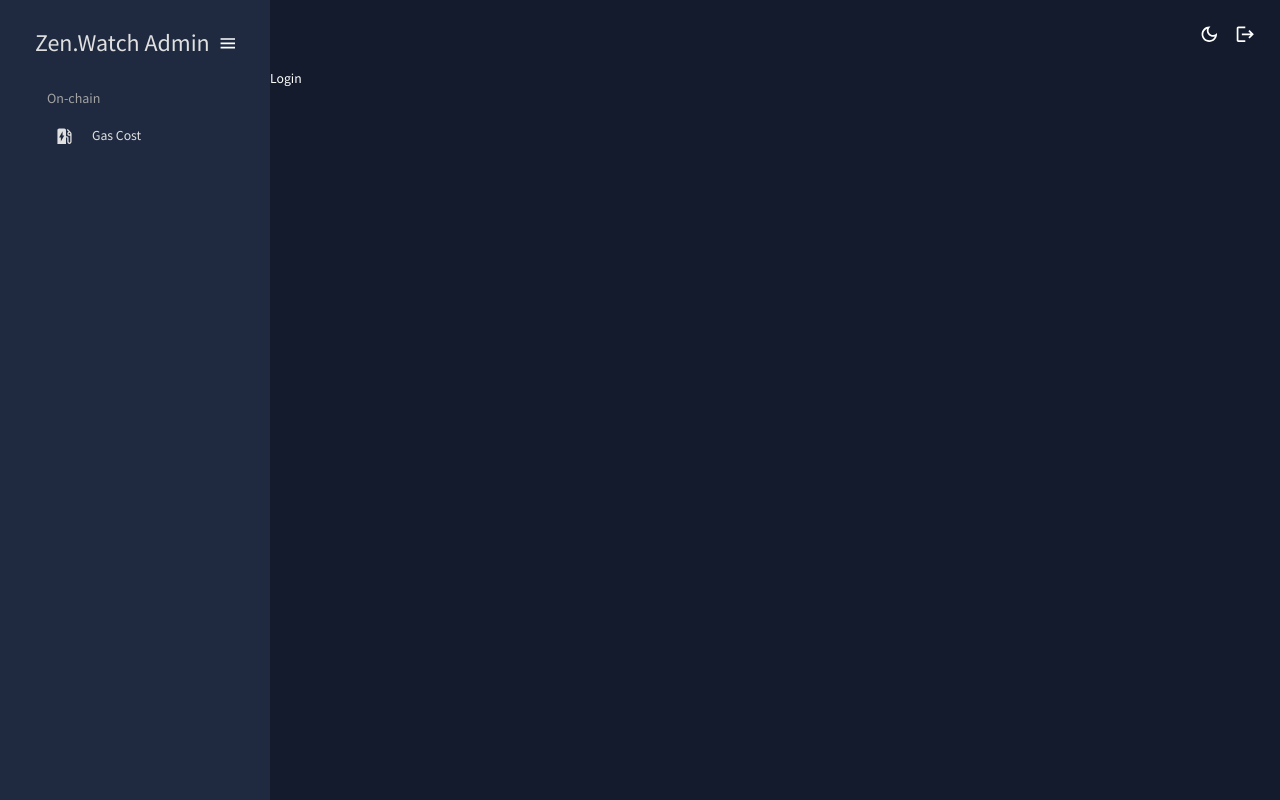
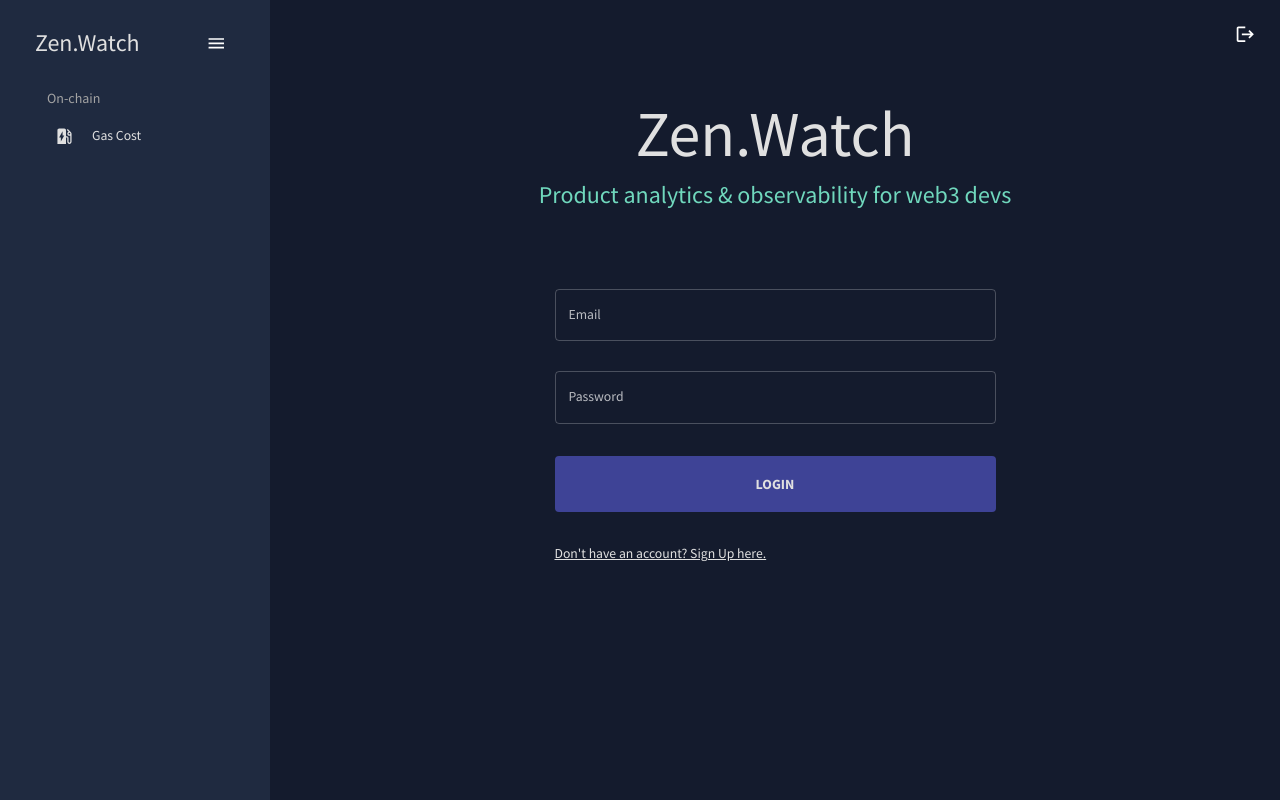
Before and after one commit to Zen-Watch/zen-watch-admin, a React (Create React App) app in the folder zen-watch-admin-dashboard/: page / in a window 1280 px wide. Built offline with nearby package versions, Linux system fonts and the light colour scheme.

Commit message:
login page

```diff
--- a/zen-watch-admin-dashboard/src/scenes/global/Sidebar.jsx
+++ b/zen-watch-admin-dashboard/src/scenes/global/Sidebar.jsx
@@ -70,7 +70,7 @@
                 ml="15px"
               >
                 <Typography variant="h3" color={colors.grey[100]}>
-                  Zen.Watch Admin
+                  Zen.Watch
                 </Typography>
                 <IconButton onClick={() => setIsCollapsed(!isCollapsed)}>
                   <MenuOutlinedIcon />
--- a/zen-watch-admin-dashboard/src/scenes/global/Topbar.jsx
+++ b/zen-watch-admin-dashboard/src/scenes/global/Topbar.jsx
@@ -1,14 +1,10 @@
 import { Box, IconButton, useTheme } from "@mui/material";
-import { useContext } from "react";
-import { ColorModeContext, tokens } from "../../theme";
-import LightModeOutlinedIcon from "@mui/icons-material/LightModeOutlined";
-import DarkModeOutlinedIcon from "@mui/icons-material/DarkModeOutlined";
+import { tokens } from "../../theme";
 import LogoutIcon from '@mui/icons-material/Logout';
 
 export default function Topbar() {
   const theme = useTheme();
   const colors = tokens(theme.palette.mode);
-  const colorMode = useContext(ColorModeContext);
 
   return (
     <Box display="flex" justifyContent="space-between" p={2}>
@@ -21,13 +17,6 @@
 
       {/* ICONS */}
       <Box display="flex">
-        <IconButton onClick={colorMode.toggleColorMode}>
-          {theme.palette.mode === "dark" ? (
-            <DarkModeOutlinedIcon />
-          ) : (
-            <LightModeOutlinedIcon />
-          )}
-        </IconButton>
         <IconButton>
           <LogoutIcon />
         </IconButton>
--- /dev/null
+++ b/zen-watch-admin-dashboard/src/scenes/login/Form.jsx
@@ -0,0 +1,193 @@
+import { useState } from "react";
+import {
+  Box,
+  Button,
+  TextField,
+  useMediaQuery,
+  Typography,
+  useTheme,
+} from "@mui/material";
+import { Formik } from "formik";
+import * as yup from "yup";
+import { useNavigate } from "react-router-dom";
+//import { useDispatch } from "react-redux";
+//import { setLogin } from "state";
+import { tokens } from "../../theme";
+
+const registerSchema = yup.object().shape({
+  firstName: yup.string().required("required"),
+  lastName: yup.string().required("required"),
+  email: yup.string().email("invalid email").required("required"),
+  password: yup.string().required("required"),
+  location: yup.string().required("required"),
+  occupation: yup.string().required("required"),
+  picture: yup.string().required("required"),
+});
+
+const loginSchema = yup.object().shape({
+  email: yup.string().email("invalid email").required("required"),
+  password: yup.string().required("required"),
+});
+
+const initialValuesRegister = {
+  firstName: "",
+  lastName: "",
+  email: "",
+  password: "",
+  location: "",
+  occupation: "",
+  picture: "",
+};
+
+const initialValuesLogin = {
+  email: "",
+  password: "",
+};
+
+const Form = () => {
+  const [pageType, setPageType] = useState("login");
+  const { palette } = useTheme();
+  const colors = tokens(palette.mode);
+  //const dispatch = useDispatch();
+  const navigate = useNavigate();
+  const isNonMobile = useMediaQuery("(min-width:600px)");
+  const isLogin = pageType === "login";
+  const isRegister = pageType === "register";
+
+  const register = async (values, onSubmitProps) => {
+    // this allows us to send form info with image
+    const formData = new FormData();
+    for (let value in values) {
+      formData.append(value, values[value]);
+    }
+    formData.append("picturePath", values.picture.name);
+
+    const savedUserResponse = await fetch(
+      "http://localhost:3001/auth/register",
+      {
+        method: "POST",
+        body: formData,
+      }
+    );
+    const savedUser = await savedUserResponse.json();
+    onSubmitProps.resetForm();
+
+    if (savedUser) {
+      setPageType("login");
+    }
+  };
+
+  const login = async (values, onSubmitProps) => {
+    const loggedInResponse = await fetch("http://localhost:3001/auth/login", {
+      method: "POST",
+      headers: { "Content-Type": "application/json" },
+      body: JSON.stringify(values),
+    });
+    const loggedIn = await loggedInResponse.json();
+    onSubmitProps.resetForm();
+    if (loggedIn) {
+      // dispatch(
+      //   setLogin({
+      //     user: loggedIn.user,
+      //     token: loggedIn.token,
+      //   })
+      // );
+      navigate("/home");
+    }
+  };
+
+  const handleFormSubmit = async (values, onSubmitProps) => {
+    if (isLogin) await login(values, onSubmitProps);
+    if (isRegister) await register(values, onSubmitProps);
+  };
+
+  return (
+    <Formik
+      onSubmit={handleFormSubmit}
+      initialValues={isLogin ? initialValuesLogin : initialValuesRegister}
+      validationSchema={isLogin ? loginSchema : registerSchema}
+    >
+      {({
+        values,
+        errors,
+        touched,
+        handleBlur,
+        handleChange,
+        handleSubmit,
+        setFieldValue,
+        resetForm,
+      }) => (
+        <form onSubmit={handleSubmit}>
+          <Box
+            display="grid"
+            gap="30px"
+            gridTemplateColumns="repeat(4, minmax(0, 1fr))"
+            sx={{
+              "& > div": { gridColumn: isNonMobile ? undefined : "span 4" },
+            }}
+          >
+            <TextField
+              label="Email"
+              onBlur={handleBlur}
+              onChange={handleChange}
+              value={values.email}
+              name="email"
+              error={Boolean(touched.email) && Boolean(errors.email)}
+              helperText={touched.email && errors.email}
+              sx={{ gridColumn: "span 4" }}
+            />
+            <TextField
+              label="Password"
+              type="password"
+              onBlur={handleBlur}
+              onChange={handleChange}
+              value={values.password}
+              name="password"
+              error={Boolean(touched.password) && Boolean(errors.password)}
+              helperText={touched.password && errors.password}
+              sx={{ gridColumn: "span 4" }}
+            />
+          </Box>
+
+          {/* BUTTONS */}
+          <Box>
+            <Button
+              fullWidth
+              type="submit"
+              sx={{
+                m: "2rem 0",
+                p: "1rem",
+                backgroundColor: colors.blueAccent[700],
+                color: colors.grey[100],
+                fontSize: "14px",
+                fontWeight: "bold",
+              }}
+            >
+              {isLogin ? "LOGIN" : "REGISTER"}
+            </Button>
+            <Typography
+              onClick={() => {
+                setPageType(isLogin ? "register" : "login");
+                resetForm();
+              }}
+              sx={{
+                textDecoration: "underline",
+                color: colors.grey[100],
+                "&:hover": {
+                  cursor: "pointer",
+                  color: colors.grey[100],
+                },
+              }}
+            >
+              {isLogin
+                ? "Don't have an account? Sign Up here."
+                : "Already have an account? Login here."}
+            </Typography>
+          </Box>
+        </form>
+      )}
+    </Formik>
+  );
+};
+
+export default Form;
--- /dev/null
+++ b/zen-watch-admin-dashboard/src/scenes/login/index.jsx
@@ -0,0 +1,34 @@
+import { Box, Typography, useTheme, useMediaQuery } from "@mui/material";
+import Form from "./Form";
+import { tokens } from "../../theme";
+
+export default function Login()  {
+  const theme = useTheme();
+  const colors = tokens(theme.palette.mode);
+  const isNonMobileScreens = useMediaQuery("(min-width: 1000px)");
+  return (
+    <Box>
+      <Box
+        width="100%"
+        p="1rem 6%"
+        textAlign="center"
+      >
+        <Typography fontSize="64px" color={colors.grey[100]}>
+          Zen.Watch
+        </Typography>
+        <Typography variant="h3" color={colors.greenAccent[400]}>
+          Product analytics & observability for web3 devs
+        </Typography>
+      </Box>
+
+      <Box
+        width={isNonMobileScreens ? "50%" : "93%"}
+        p="2rem"
+        m="2rem auto"
+        borderRadius="1.5rem"
+      >
+        <Form />
+      </Box>
+    </Box>
+  );
+};
--- a/zen-watch-admin-dashboard/src/scenes/login/index.tsx
+++ /dev/null
@@ -1,5 +0,0 @@
-export default function Login() {
-    return (
-        <div> Login </div>
-    )
-}
```
Also changed, not shown: 2 other files (tests, documents, lock files or other folders).
